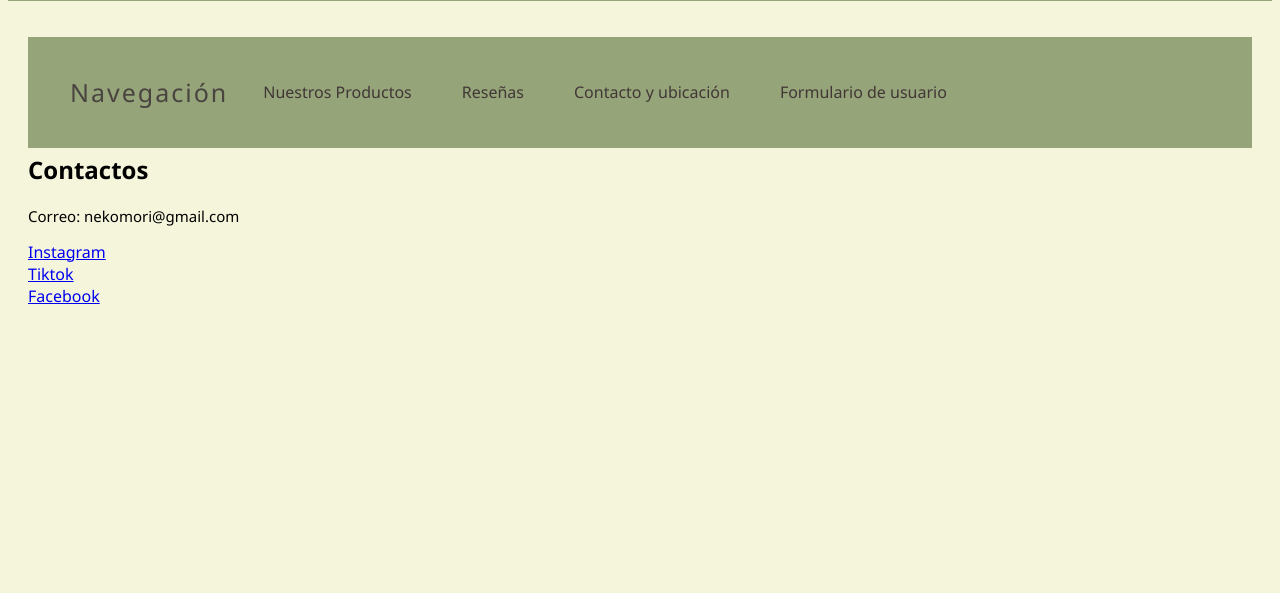
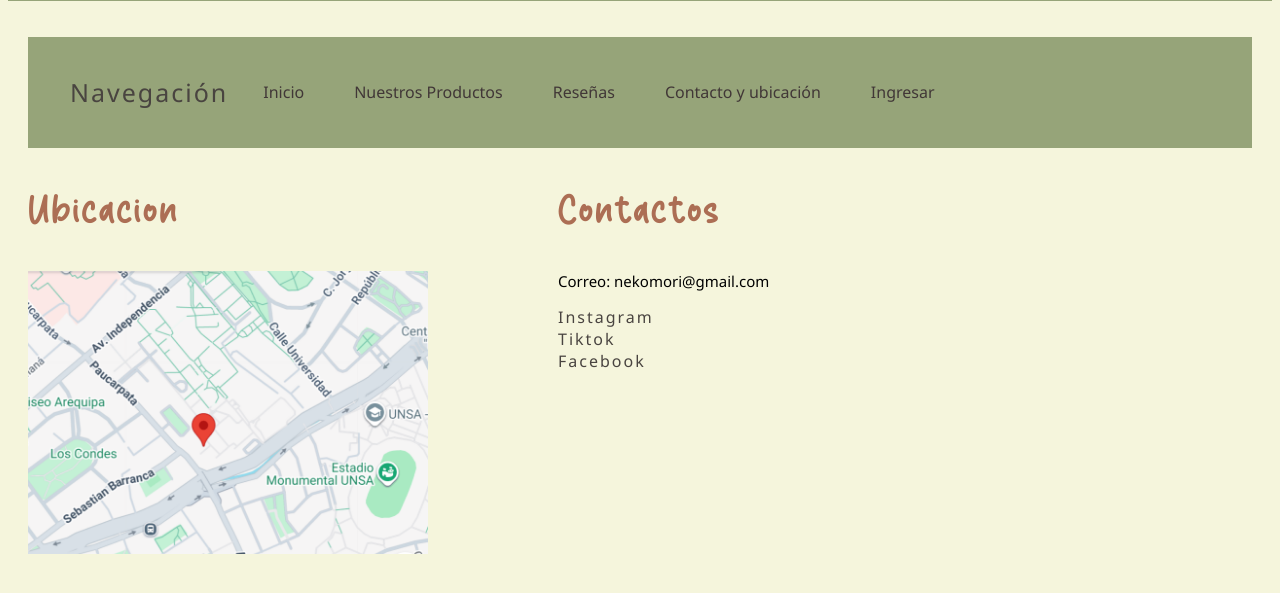
Before and after one commit to Viviana-LT/proyecto-web1, a plain HTML site: page contactos.html in a window 1280 px wide. Shown: the part 187-780 px from the top of the page. Drawn offline with Linux system fonts and the light colour scheme.

Commit message:
retoques

```diff
--- a/contactos.html
+++ b/contactos.html
@@ -17,23 +17,33 @@
 
             <ul>
                 <h2>Navegación</h2>
-                <li><a href="menu.html">Nuestros Productos</a></li>
+                <li><a href="index.html">Inicio</a></li>
+                <li><a href="productos.html">Nuestros Productos</a></li>
                 <li><a href="reseñas.html">Reseñas</a></li>
-                <li><a href="contacto.html">Contacto y ubicación</a></li>
-                <li><a href="login.html">Formulario de usuario</a></li>
+                <li><a href="contactos.html">Contacto y ubicación</a></li>
+                <li><a href="login.html">Ingresar</a></li>
             </ul>
         </nav>
     </header>
 
     <main>
-        <br><br><br><br><br><br>
-        <article id="contactos">
-            <h1>Contactos</h1>
-            <p>Correo: nekomori@gmail.com</p>
-            <a href="https://www.instagram.com/">Instagram</a><br>
-            <a href="https://www.tiktok.com/">Tiktok</a><br>
-            <a href="https://www.facebook.com/">Facebook</a>
-        </article>
+        <br><br><br><br><br><br><br>
+        <section class="cyu">
+            <article>
+                <!--Ubicación-->
+                <h2>Ubicación</h2>
+                <img src="recurs/ubi.png" width="400" >
+            </article>
+            <article>
+                <!--Contactos-->
+                <h2>Contactos</h2>
+                <p>Correo: nekomori@gmail.com</p>
+                <a href="https://www.instagram.com/">Instagram</a><br>
+                <a href="https://www.tiktok.com/">Tiktok</a><br>
+                <a href="https://www.facebook.com/">Facebook</a>
+            </article>
+        </section>
+
     </main>
 </body>
 </html>
--- a/styles.css
+++ b/styles.css
@@ -91,13 +91,12 @@ nav ul {
         color: #3f5e43;
     }
 
-
+/*Sección de productos*/
 .producto{
     display: flex;
     flex-shrink: 20px;
     gap: 30px;
 }
-
     .producto header{
         text-decoration: none;
         min-width: 100px;
@@ -116,3 +115,17 @@ nav ul {
     .producto p{
         text-align: justify;
     }
+
+/*Sección de contactos*/
+.cyu{
+    display: flex ;
+    gap: 30px;
+    }
+    .cyu article{
+        min-width: 500px;
+    }
+    .cyu a{
+        text-decoration: none;
+        color: #494440;
+        letter-spacing: 2px;
+    }
```
Also changed, not shown: index.html (+5 -4 lines), login.html (+2 -2 lines), productos.html (renamed from menu.html, +3 -3 lines), reseñas.html (+2 -2 lines), recurs/ubi.png (added). Lines whose indentation alone changed are shown as unchanged.
